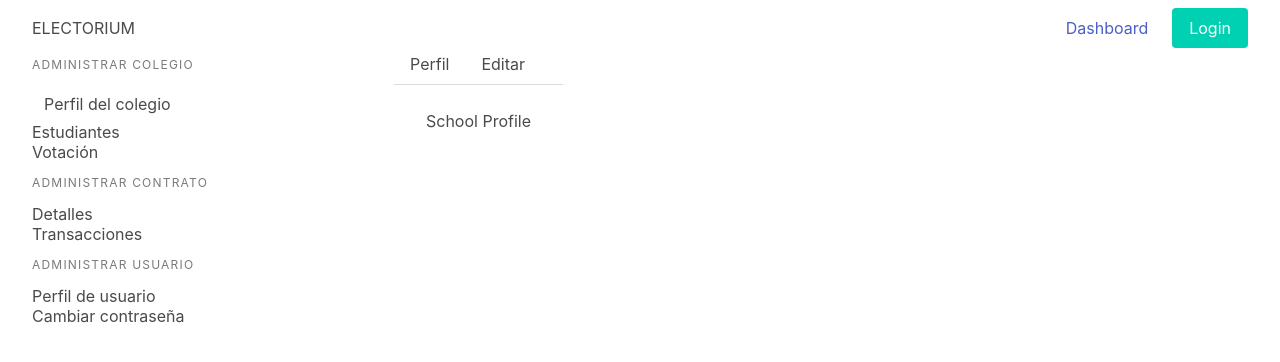
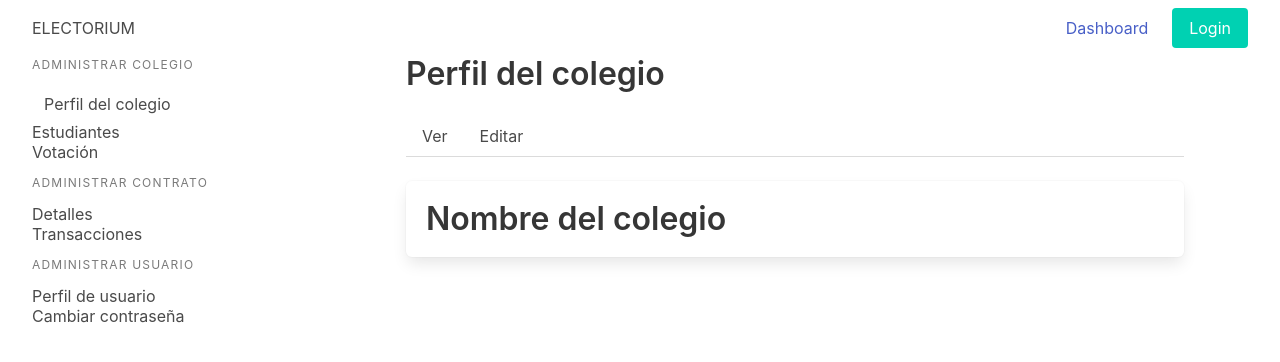
Before and after one commit to snaphuman/electorium, a Vue app in the folder apps/electorium_web/assets/: page /#/dashboard/school in a window 1280 px wide. Shown: the top 362 px of the page. Built offline with nearby package versions, Linux system fonts and the light colour scheme; the HTML template or start-up script is replaced by a standard one.

Commit message:
[dashboard] fix some bulma selector usage and add initial school form elements

```diff
--- a/apps/electorium_web/assets/src/components/Dashboard/Index.vue
+++ b/apps/electorium_web/assets/src/components/Dashboard/Index.vue
@@ -4,7 +4,7 @@
     <div class="column is-3">
       <Sidebar></Sidebar>
     </div>
-    <div class="columne is-9">
+    <div class="column is-9">
       <AdminContent></AdminContent>
     </div>
   </div>
--- a/apps/electorium_web/assets/src/components/Dashboard/School.vue
+++ b/apps/electorium_web/assets/src/components/Dashboard/School.vue
@@ -1,13 +1,12 @@
 <template>
   <section class="container is-fluid">
+    <h1 class="title">Perfil del colegio</h1>
     <div class="tabs">
       <ul>
-        <li><router-link to="/dashboard/school">Perfil</router-link></li>
+        <li><router-link to="/dashboard/school">Ver</router-link></li>
         <li><router-link to="/dashboard/school/edit">Editar</router-link></li>
       </ul>
     </div>
-    <div class="container is-fluid">
-      <router-view></router-view>
-    </div>
+    <router-view></router-view>
   </section>
 </template>
--- a/apps/electorium_web/assets/src/components/Dashboard/SchoolForm.vue
+++ b/apps/electorium_web/assets/src/components/Dashboard/SchoolForm.vue
@@ -1,3 +1,35 @@
 <template>
-  <h1>School Form</h1>
+  <div class="box">
+    <h2 class="title">Editar</h2>
+    <form>
+      <div class="field">
+        <div class="control">
+          <input class="input" type="text" placeholder="Nombre del colegio">
+        </div>
+      </div>
+      <div class="field">
+        <div class="control">
+          <input class="input" type="text" placeholder="Dirección">
+        </div>
+      </div>
+      <div class="field">
+        <div class="control">
+          <input class="input" type="text" placeholder="Dirección">
+        </div>
+      </div>
+      <div class="select">
+        <select>
+          <option>Teusaquillo</option>
+          <option>Sumapaz</option>
+          <option>JSON</option>
+        </select>
+      </div>
+    </form>
+  </div>
 </template>
+<div class="select">
+  <select>
+    <option>Select dropdown</option>
+    <option>With options</option>
+  </select>
+</div>
--- a/apps/electorium_web/assets/src/components/Dashboard/SchoolProfile.vue
+++ b/apps/electorium_web/assets/src/components/Dashboard/SchoolProfile.vue
@@ -1,3 +1,6 @@
 <template>
-  <h1>School Profile</h1>
+  <div class="box">
+    <h2 class="title">Nombre del colegio</h2>
+
+  </div>
 </template>
--- a/apps/electorium_web/assets/src/components/Home/MainContent.vue
+++ b/apps/electorium_web/assets/src/components/Home/MainContent.vue
@@ -1,5 +1,5 @@
 <template>
   <div id="main-content">
-    <h1>Main Content</h1>
+    <h1 class="title">Main Content</h1>
   </div>
 </template>
--- a/apps/electorium_web/assets/src/components/User/Login.vue
+++ b/apps/electorium_web/assets/src/components/User/Login.vue
@@ -3,7 +3,7 @@
   <div class="modal-background" @click="close"></div>
   <div class="modal-content">
     <div class="box">
-      <h1>Login</h1>
+      <h1 class="title">Login</h1>
       <div class="field">
         <p class="control has-icons-left has-icons-right">
           <input class="input" type="email" placeholder="Email">
```
Also changed, not shown: apps/electorium_web/assets/src/components/Dashboard/StudenForm.vue (added).
